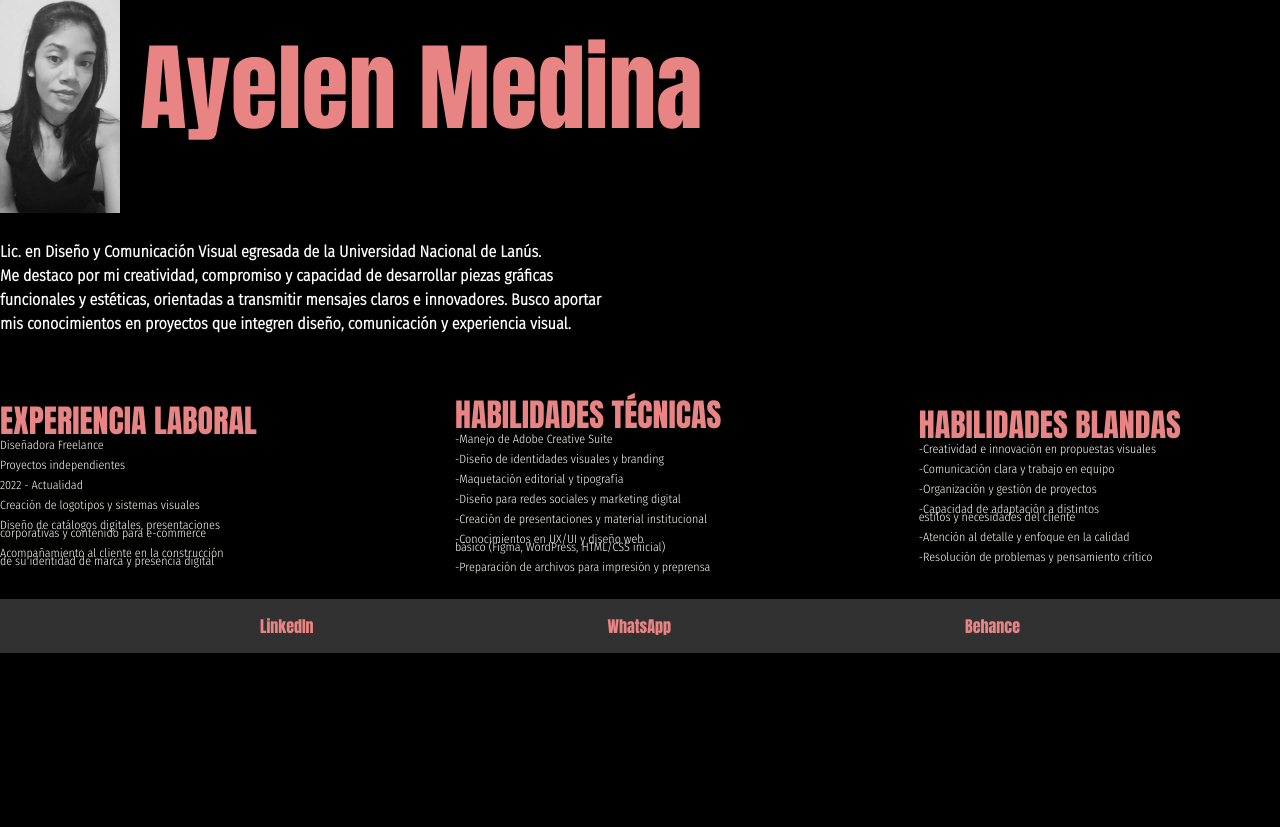
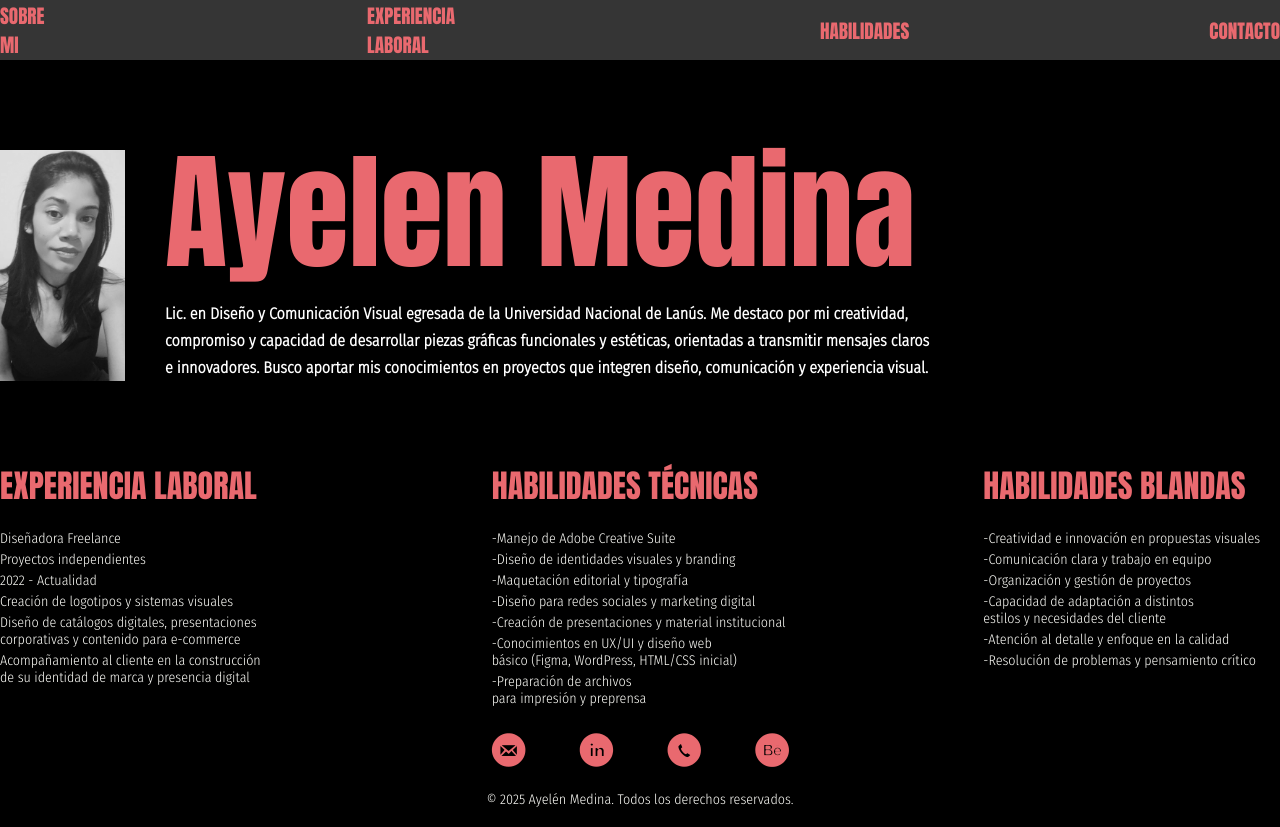
Before and after one commit to AyelenMedina/ayelen-medina-tp1, a plain HTML site: page index.html in a window 1280 px wide. Before the commit the page ends 800 px from the top, so only its background shows below. Drawn offline with Linux system fonts and the light colour scheme.

Commit message:
Agregué nav y footer, anteriormente estaba todo en el header y ahora tienen main

```diff
--- a/estilos.css
+++ b/estilos.css
@@ -2,95 +2,108 @@
 @charset "utf-8";
 
 @font-face {
-  font-family: "anton-regurar";
-  src: url(fuentes/Anton-Regular.ttf) format(truetype);
+  font-family: "anton-regular";
+  src: url(fuentes/anton-regular.ttf) format(truetype);
   font-weight: bold;
   font-style: normal;
 }
 
 @font-face {
   font-family: "fira-sans-condensed-light";
-  src: url(fuentes/FiraSansCondensed-Light.ttf) format(truetype);
+  src: url(fuentes/fira-sans-condensed-light.ttf) format(truetype);
   font-weight: lighter;
   font-style: normal;
 }
 
-body {
-  background-color: #000000;
+@font-face {
+  font-family: "social-media-circled";
+  src: url(fuentes/social-media-circled.ttf) format(truetype);
+}
+
+* {
   margin: 0;
   padding: 0;
 }
 
+body {
+  background-color: #000000;
+}
+
 img {
-  width: 120px;
+  width: 130px;
   display: flex;
 }
 
-#fotoynombre {
+#nombreytexto {
   display: flex;
-  justify-content: flex-start;
+  flex-direction: column;
+  align-items: flex-start;
   gap: 20px;
 }
 
+#sobremi {
+  display: flex;
+  align-items: flex-end;
+  justify-content: center;
+  gap: 40px;
+  margin-top: 90px;
+}
+
 h1 {
-  font-family: "anton-regurar", sans-serif;
-  font-size: 6rem;
+  font-family: "anton-regular", sans-serif;
+  font-size: 8rem;
   line-height: 1rem;
-  color: #e88484;
+  color: #e9696f;
   display: flex;
   flex-direction: row;
   justify-content: center;
+  margin-bottom: 60px;
 }
 
 h3 {
-  font-family: "anton-regurar", sans-serif;
+  font-family: "anton-regular", sans-serif;
   font-size: 2rem;
-  color: #e88484;
-  margin-bottom: 1rem;
+  color: #e9696f;
+  margin-bottom: 20px;
 }
 
-h5 {
+h2 {
   font-family: "fira-sans-condensed-light", sans-serif;
   font-size: 1rem;
   text-wrap: balance;
   color: rgb(255, 255, 255);
-  line-height: 1.5rem;
-  width: 40rem;
+  line-height: 1.7rem;
+  width: 70rem;
 }
 
 #tarjetas {
   display: flex;
   flex-direction: row;
   justify-content: center;
-  align-items: center;
-  gap: 45px;
+  align-items: flex-start;
+  gap: 195px;
+  margin-top: 80px;
 }
 
 p {
   font-family: "fira-sans-condensed-light", sans-serif;
-  font-size: 12px;
+  font-size: 14px;
   color: rgb(255, 255, 250);
+  margin-bottom: 4px;
 }
 
 ul {
   list-style: none;
   text-wrap: balance;
   color: rgb(255, 238, 0);
-  line-height: 0.5rem;
-  padding: 0%;
-}
-
-footer {
-  background-color: #313131;
-  display: flex;
-  flex-direction: row;
-  justify-content: center;
+  padding: 0;
+  max-width: 300px;
 }
 
 h6 {
-  font-family: "anton-regurar", sans-serif;
-  font-size: 1rem;
-  color: #e88484;
+  font-family: "social-media-circled", sans-serif;
+  font-size: 2rem;
+  color: #e9696f;
   margin: 7px;
 }
 
@@ -98,5 +111,38 @@ h6 {
   display: flex;
   flex-direction: row;
   justify-content: center;
-  gap: 280px;
+  align-items: center;
+  gap: 40px;
 }
+
+a {
+  font-family: "anton-regular", sans-serif;
+  font-size: 1.2rem;
+  color: #e9696f;
+  text-decoration: none;
+}
+
+nav {
+  background-color: #353535;
+  display: flex;
+  flex-direction: row;
+  justify-content: center;
+  gap: 300px;
+  height: 60px;
+  align-items: center;
+}
+
+a:hover {
+  color: #ffffff;
+}
+
+h6:hover {
+  color: #e9696f;
+  transform: scale(2);
+}
+
+#legales {
+  display: flex;
+  justify-content: center;
+  margin-bottom: 15px;
+}
--- a/index.html
+++ b/index.html
@@ -4,27 +4,36 @@
     <meta charset="UTF-8" />
     <title>TP1 Ayelen Medina CV</title>
     <link rel="stylesheet" href="estilos.css" />
-    <link rel="icon" href="img/favicon.png" type="imagen/png">
+    <link rel="icon" href="img/favicon.png" type="imagen/png" />
   </head>
   <body>
     <header>
-      <section id="fotoynombre">
+      <nav>
+        <a href="#">SOBRE MI</a>
+        <a href="#">EXPERIENCIA LABORAL</a>
+        <a href="#">HABILIDADES</a>
+        <a href="#">CONTACTO</a>
+      </nav>
+    </header>
+    <main style="min-height: calc(78vh - 80px)">
+      <section id="sobremi">
         <img src="img/imagen-cv.png" alt="imagen cv" />
+        <section id="nombreytexto">
           <h1>Ayelen Medina</h1>
-
+          <h2>
+            Lic. en Diseño y Comunicación Visual egresada de la Universidad
+            Nacional de Lanús. Me destaco por mi creatividad, compromiso y
+            capacidad de desarrollar piezas gráficas funcionales y estéticas,
+            orientadas a transmitir mensajes claros e innovadores. Busco aportar
+            mis conocimientos en proyectos que integren diseño, comunicación y
+            experiencia visual.
+          </h2>
         </section>
-    <h5>
-      Lic. en Diseño y Comunicación Visual egresada de la Universidad Nacional
-      de Lanús. Me destaco por mi creatividad, compromiso y capacidad de
-      desarrollar piezas gráficas funcionales y estéticas, orientadas a
-      transmitir mensajes claros e innovadores. Busco aportar mis
-      conocimientos en proyectos que integren diseño, comunicación y
-      experiencia visual.
-    </h5>
-<section id="tarjetas">
-
+      </section>
+      <section id="tarjetas"">
+        <article id="experiencia">
+          <h3>EXPERIENCIA LABORAL</h3>
           <ul>
-          <li><h3>EXPERIENCIA LABORAL</h3></li>
             <li>
               <p>Diseñadora Freelance</p>
             </li>
@@ -35,96 +44,87 @@
               <p>2022 - Actualidad</p>
             </li>
             <li>
-                <p>Creación
-                    de logotipos y sistemas visuales</p>
+              <p>Creación de logotipos y sistemas visuales</p>
             </li>
             <li>
-                <p>Diseño de catálogos digitales,
-                    presentaciones corporativas y contenido para e-commerce</p>
+              <p>
+                Diseño de catálogos digitales, presentaciones corporativas y
+                contenido para e-commerce
+              </p>
             </li>
             <li>
-                <p>Acompañamiento
-                    al cliente en la construcción de su identidad de marca y presencia
-                    digital</p>
+              <p>
+                Acompañamiento al cliente en la construcción de su identidad de
+                marca y presencia digital
+              </p>
             </li>
           </ul>
-
+        </article>
+        <article id="habilidades-tecnicas">
+          <h3>HABILIDADES TÉCNICAS</h3>
           <ul>
-          <li><h3>HABILIDADES TÉCNICAS</h3></li>
             <li>
               <p>-Manejo de Adobe Creative Suite</p>
             </li>
             <li>
-                <p>-Diseño de identidades visuales y
-                    branding</p>
+              <p>-Diseño de identidades visuales y branding</p>
             </li>
             <li>
               <p>-Maquetación editorial y tipografía</p>
             </li>
             <li>
-               <p>-Diseño para redes
-                sociales y marketing digital</p>
+              <p>-Diseño para redes sociales y marketing digital</p>
             </li>
             <li>
-              <p>-Creación de presentaciones y material
-                institucional</p>
+              <p>-Creación de presentaciones y material institucional</p>
             </li>
             <li>
-               <p>-Conocimientos en UX/UI y diseño web básico (Figma,
-                WordPress, HTML/CSS inicial)</p>
+              <p>
+                -Conocimientos en UX/UI y diseño web básico (Figma, WordPress,
+                HTML/CSS inicial)
+              </p>
             </li>
             <li>
-               <p>-Preparación de archivos para impresión y
-                preprensa</p>
+              <p>-Preparación de archivos para impresión y preprensa</p>
             </li>
           </ul>
-
-      <p>
+        </article>
+        <article id="habilidades-blandas">
+          <h3>HABILIDADES BLANDAS</h3>
           <ul>
-          <li> <h3>HABILIDADES BLANDAS</h3></li>
             <li>
               <p>-Creatividad e innovación en propuestas visuales</p>
             </li>
             <li>
-                <p>-Comunicación clara y trabajo en equipo </p>
+              <p>-Comunicación clara y trabajo en equipo</p>
             </li>
             <li>
               <p>-Organización y gestión de proyectos</p>
             </li>
             <li>
-                <p>-Capacidad de
-                    adaptación a distintos estilos y necesidades del cliente</p>
+              <p>
+                -Capacidad de adaptación a distintos estilos y necesidades del
+                cliente
+              </p>
             </li>
             <li>
-                <p>-Atención al
-                    detalle y enfoque en la calidad</p>
+              <p>-Atención al detalle y enfoque en la calidad</p>
             </li>
             <li>
-                <p>-Resolución de problemas y pensamiento
-                    crítico</p>
+              <p>-Resolución de problemas y pensamiento crítico</p>
             </li>
           </ul>
-      </p>
+        </article>
       </section>
-    </header>
+    </main>
     <footer>
-<section id="footer">
-      <ul>
-        <li>
-             <h6>LinkedIn</h6>
-        </li>
-      </ul>
-      <ul>
-        <li>
-             <h6>WhatsApp</h6>
-        </li>
-      </ul>
-      <ul>
-        <li>
-             <h6>Behance</h6>
-        </li>
-      </ul>
+      <section id="footer" style="height: 80px">
+        <a href="#"><h6>k</h6></a> <!--glifo correo-->
+        <a href="#"><h6>C</h6></a> <!--glifo linkedin-->
+        <a href="#"><h6>m</h6></a> <!--glifo telefono-->
+        <a href="#"><h6>y</h6></a> <!--glifo behance-->
       </section>
+      <section id="legales"><p>© 2025 Ayelén Medina. Todos los derechos reservados.</p></section>
     </footer>
   </body>
 </html>
```
Also changed, not shown: boceto-ilustratorI.jpg (added), fuentes/fira-sans-condensed-Light.ttf (renamed from fuentes/FiraSansCondensed-Light.ttf), fuentes/social-media-circled.ttf (added), img/favicon.png, link-repo.txt (added), visualizacion.jpg (added). Lines whose indentation alone changed are shown as unchanged.
